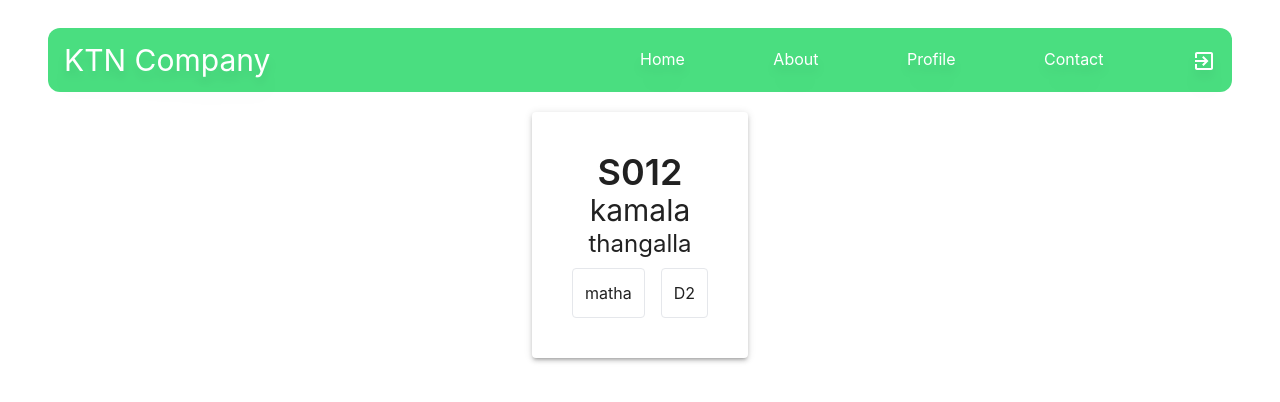
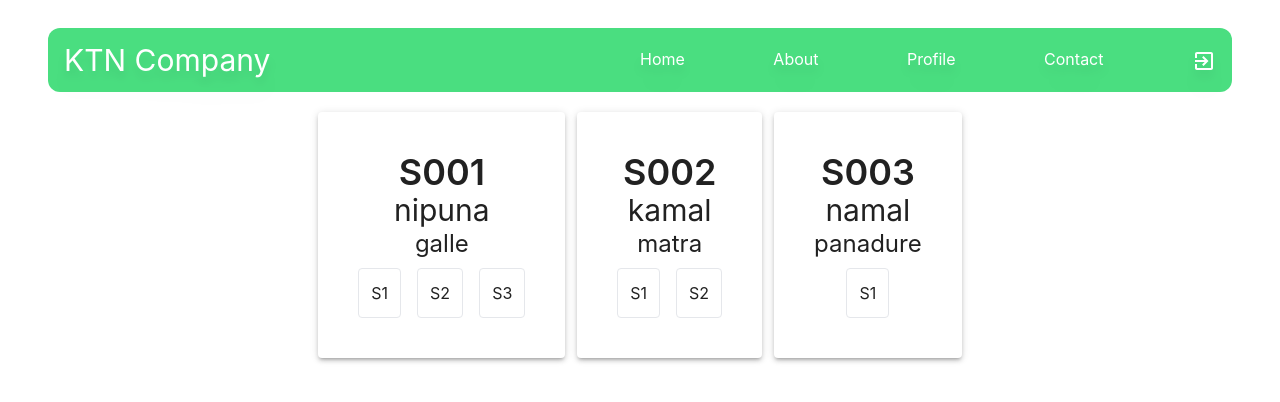
Before and after one commit to PiyumalNipuna60/React-Study-02, a React (Create React App) app in the folder project-02/: page / in a window 1280 px wide. Shown: the top 402 px of the page. Built offline with nearby package versions, Linux system fonts and the light colour scheme.

Commit message:
home to student data pass Loop using

```diff
--- a/project-02/src/pages/homePage/HomePage.tsx
+++ b/project-02/src/pages/homePage/HomePage.tsx
@@ -28,9 +28,13 @@ constructor(props:HomeProps){
   render() {
     return (
       <div className='flex m-auto p-5 justify-center gap-3'>
-        <Student id="S012" name="kamala" address="thangalla" subject={["matha","D2"]}/>
+        {/* <Student id="S012" name="kamala" address="thangalla" subject={["matha","D2"]}/> */}
         {/* <Student />
         <Student /> */}
+
+        {this.state.students.map((stu)=>(
+               <Student {...stu}/>
+        ))}
       </div>
     )
   }
```
